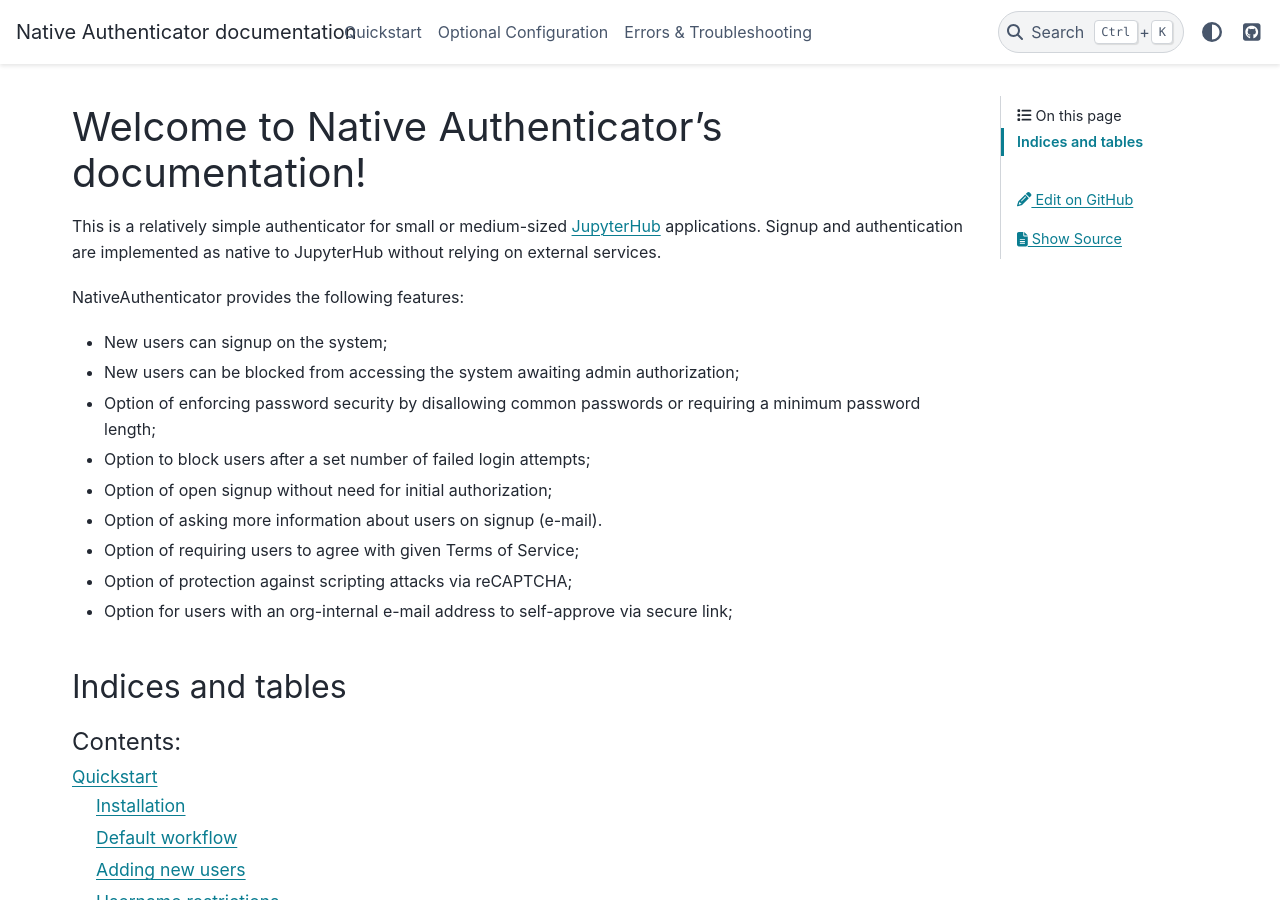
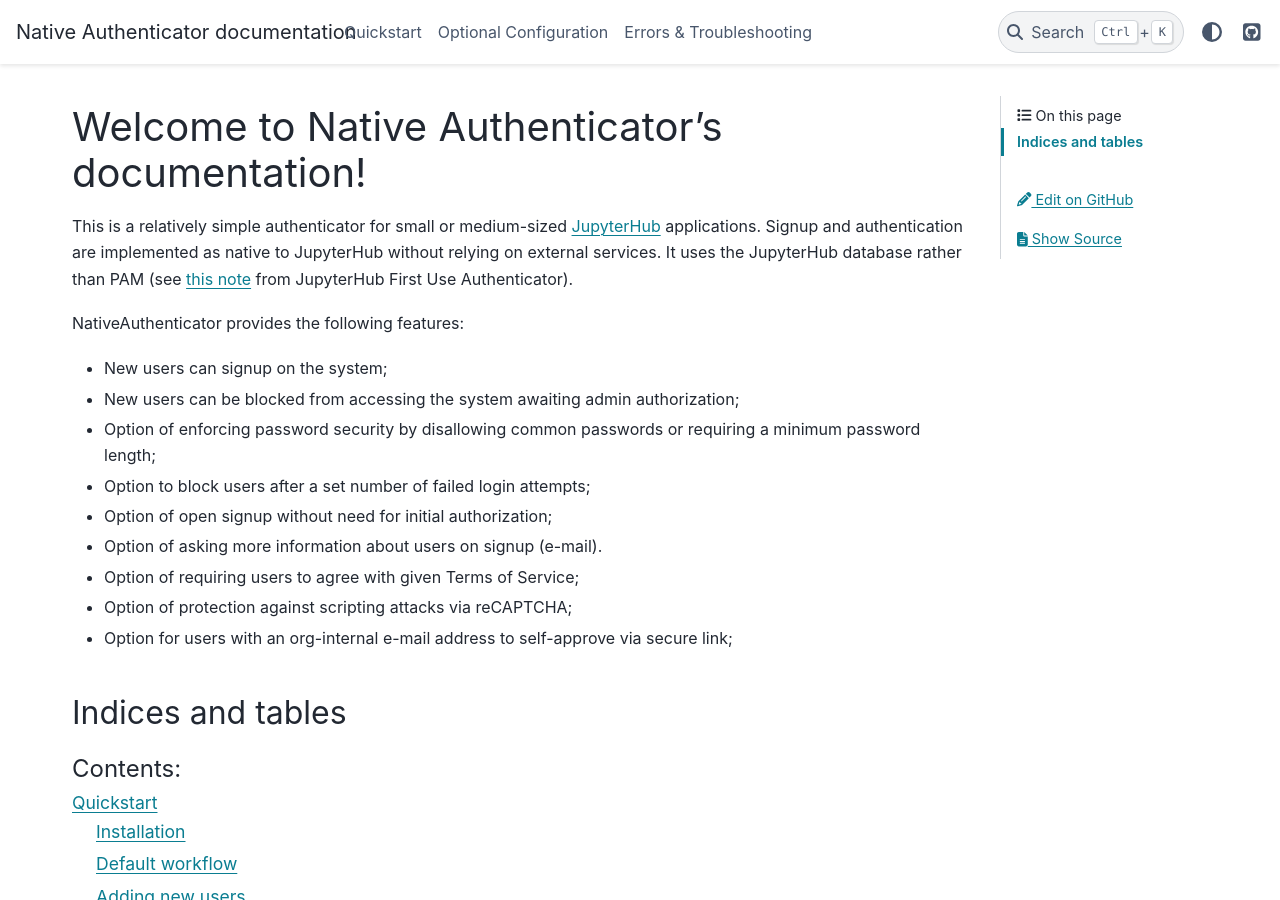
Before and after one commit to jupyterhub/nativeauthenticator, a Sphinx documentation site: the page built from docs/source/index.md, in a window 1280 px wide and 900 px high. Built offline with Sphinx 7.4.7 and the PyData theme 0.15.4, drawn with Linux system fonts in a browser that asks for light colours.

Commit message:
doc: mention the use of JupyterHub database and not PAM

```diff
--- a/docs/source/index.md
+++ b/docs/source/index.md
@@ -1,6 +1,6 @@
 # Welcome to Native Authenticator's documentation!
 
-This is a relatively simple authenticator for small or medium-sized [JupyterHub](https://github.com/jupyterhub/) applications. Signup and authentication are implemented as native to JupyterHub without relying on external services.
+This is a relatively simple authenticator for small or medium-sized [JupyterHub](https://github.com/jupyterhub/) applications. Signup and authentication are implemented as native to JupyterHub without relying on external services. It uses the JupyterHub database rather than PAM (see [this note](https://github.com/jupyterhub/firstuseauthenticator?tab=readme-ov-file#why-have-a-password-db-and-not-use-pam-) from JupyterHub First Use Authenticator).
 
 NativeAuthenticator provides the following features:
 
```
